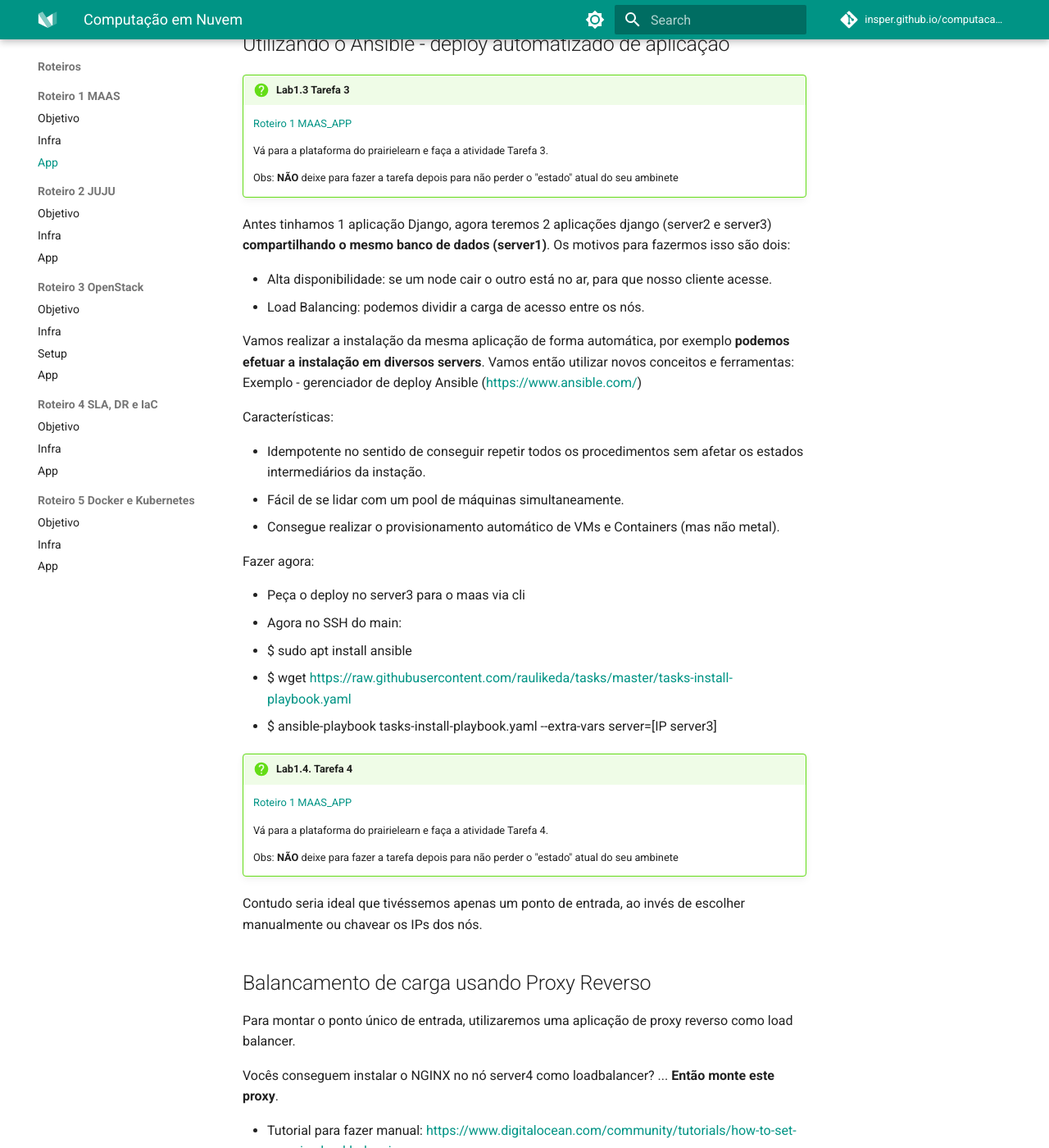
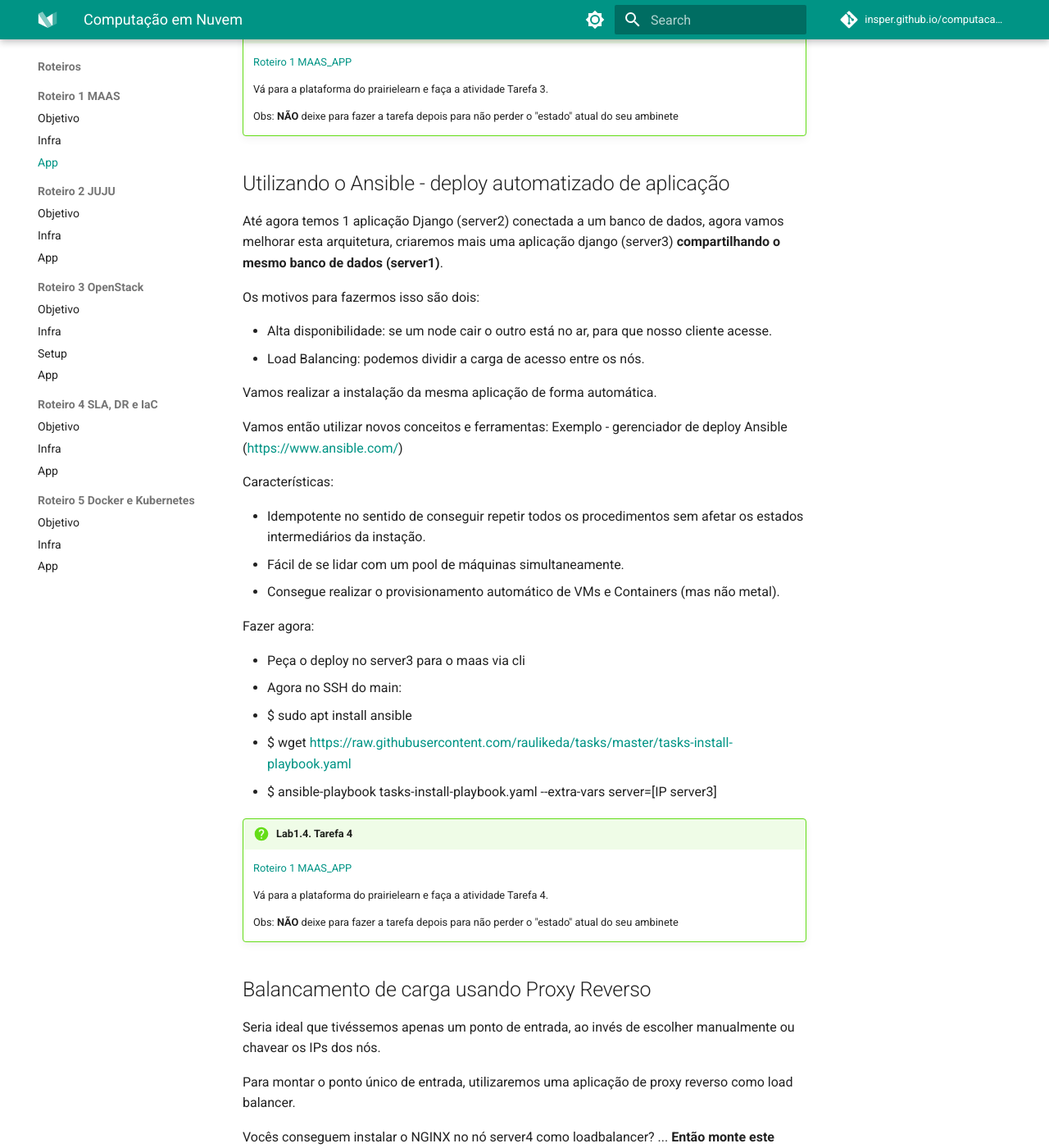
Before and after one commit to Insper/computacao-nuvem, an MkDocs documentation site: the page built from docs/roteiros/1.app.md, in a window 1280 px wide and 1400 px high, scrolled down 10429 px. Shown: the whole window at 82% size. Built offline with MkDocs 1.6.1 and Material for MkDocs 9.7.7, drawn with Linux system fonts in a browser that asks for light colours; nearby versions of some CDN libraries; comment, search, counter and statistics services are not loaded.

Commit message:
mod final do roteiro 1- 2025b

```diff
--- a/docs/roteiros/1.app.md
+++ b/docs/roteiros/1.app.md
@@ -520,14 +517,18 @@
 
     Obs: **NÃO** deixe para fazer a tarefa depois para não perder o "estado" atual do seu ambinete
 
+## Utilizando o Ansible - deploy automatizado de aplicação
 
-Antes tinhamos 1 aplicação Django, agora teremos 2 aplicações django (server2 e server3) **compartilhando o mesmo banco de dados (server1)**.
+Até agora temos 1 aplicação Django (server2) conectada a um banco de dados, agora vamos melhorar esta arquitetura, criaremos mais uma aplicação django (server3) **compartilhando o mesmo banco de dados (server1)**.
+
 Os motivos para fazermos isso são dois:
 
 * Alta disponibilidade: se um node cair o outro está no ar, para que nosso cliente acesse.
 * Load Balancing: podemos dividir a carga de acesso entre os nós.
 
-Vamos realizar a instalação da mesma aplicação de forma automática, por exemplo **podemos efetuar a instalação em diversos servers**. Vamos então utilizar novos conceitos e ferramentas: Exemplo - gerenciador de deploy Ansible (<https://www.ansible.com/>)
+Vamos realizar a instalação da mesma aplicação de forma automática.
+
+Vamos então utilizar novos conceitos e ferramentas: Exemplo - gerenciador de deploy Ansible (<https://www.ansible.com/>)
 
 Características:
 
@@ -552,9 +553,10 @@
     Obs: **NÃO** deixe para fazer a tarefa depois para não perder o "estado" atual do seu ambinete
 
 
-Contudo seria ideal que tivéssemos apenas um ponto de entrada, ao invés de escolher manualmente ou chavear os IPs dos nós.
 
 ## Balancamento de carga usando Proxy Reverso
+
+Seria ideal que tivéssemos apenas um ponto de entrada, ao invés de escolher manualmente ou chavear os IPs dos nós.
 
 Para montar o ponto único de entrada, utilizaremos uma aplicação de proxy reverso como load balancer.
 
```
Also changed, not shown: other parts of docs/roteiros/1.app.md (+0 -3 lines).
